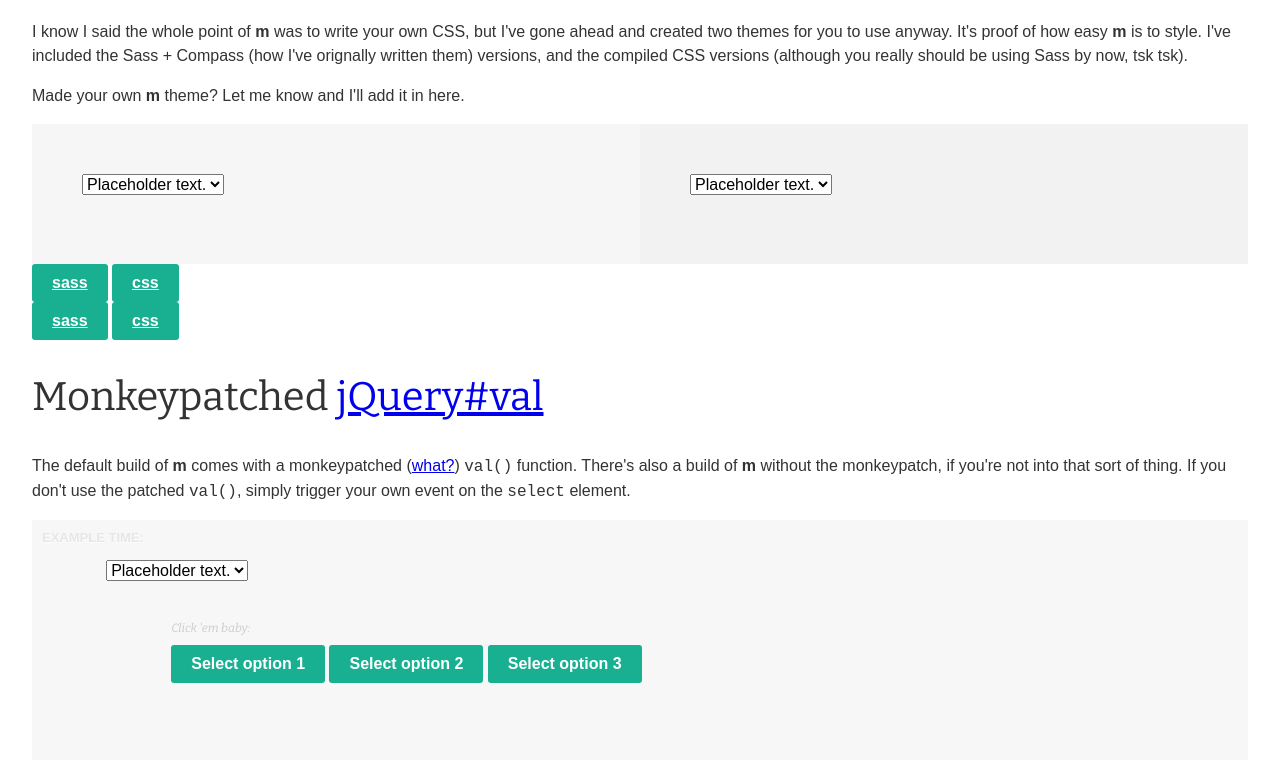
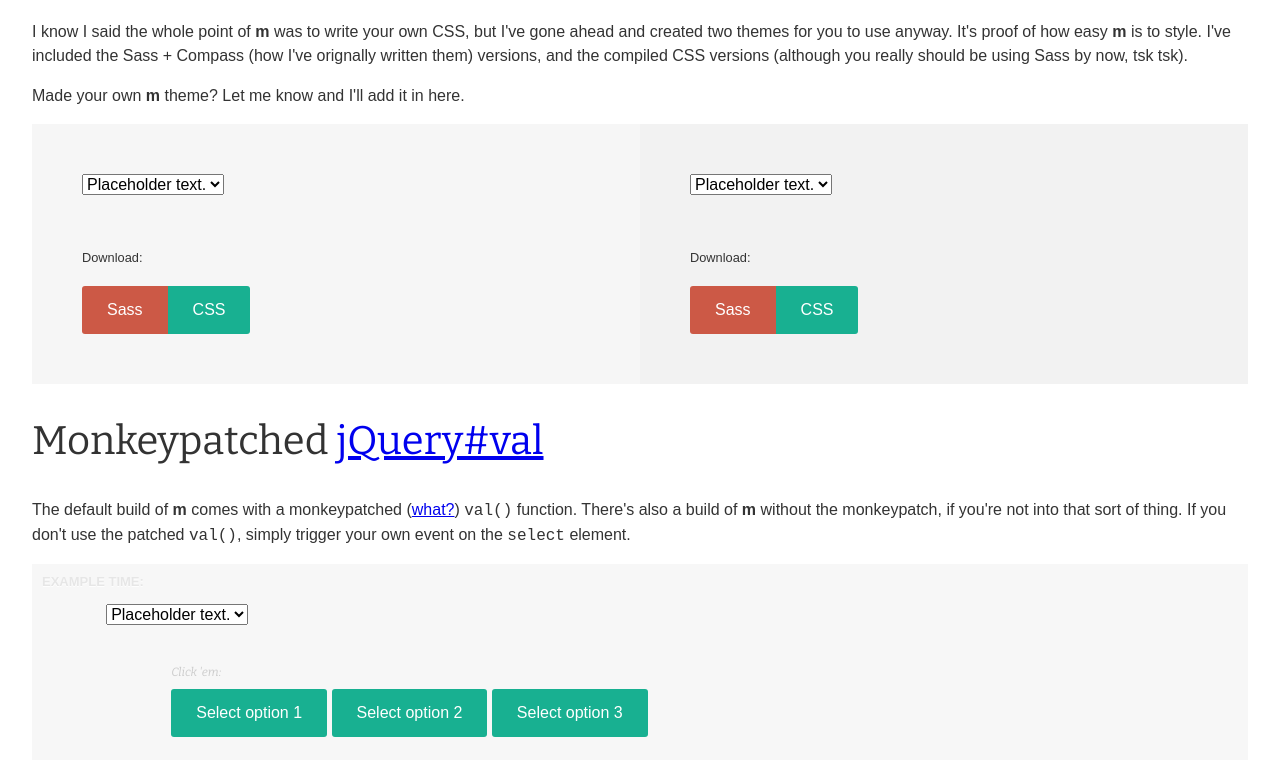
Before and after one commit to brianmcallister/m, a plain HTML site: page demo/index.html in a window 1280 px wide. Shown: the part 940-1700 px from the top of the page. Drawn offline with nearby package versions, Linux system fonts and the light colour scheme.

Commit message:
Set up button bar for downloads.

```diff
--- a/demo/assets/sass/_variables.scss
+++ b/demo/assets/sass/_variables.scss
@@ -35,6 +35,7 @@ $primary: #333;
 $secondary: #2a2a2a;
 $accent: darken(white, 20%);
 $green: #18b091;
+$red: #cc5946;
 
 $lightgray: darken(white, 3%);
 $midgray: darken(white, 10%);
--- a/demo/assets/sass/layouts/_demo.scss
+++ b/demo/assets/sass/layouts/_demo.scss
@@ -54,6 +54,8 @@
 }
 
 .example-content {
+  @include pie-clearfix;
+
   position: relative;
 }
 
@@ -95,28 +97,30 @@
 
 ---------------------------------- */
 .themes {
-  .example-content {
-    height: 140px;
+  .button-bar {
+    margin-top: 50px;
+  }
+
+  .m-select-box-wrapper {
+    display: block;
+    max-width: 300px;
+    margin: 0 auto;
   }
 }
 
 .example-light-theme {
   @include box-sizing(border-box);
 
+  float: left;
   width: 50%;
-  height: 100%;
   padding: 50px;
-  position: absolute;
-  top: 0;
-  left: 0;
   background: #f6f6f6;
 }
 
 .example-dark-theme {
   @extend .example-light-theme;
 
-  left: auto;
-  right: 0;
+  float: right;
   background: #f2f2f2;
 }
 
--- a/demo/assets/sass/modules/_buttons.scss
+++ b/demo/assets/sass/modules/_buttons.scss
@@ -10,18 +10,27 @@
   Variable defaults.
 */
 $green: green !default;
+$red: red !default;
+$button-selectors: 'a.button, button';
 
 /*
   Mixon.
 */
 @mixin buttons() {
-  button,
-  a.button {
+  #{$button-selectors} {
     @include default-button-layout;
+
+    &.red {
+      @include set-button-color($red);
+    }
   }
 
   button {
     @include reset-button;
+  }
+
+  .button-bar {
+    @include button-bar-layout;
   }
 }
 
@@ -61,14 +70,14 @@ $green: green !default;
   @include transition(background-color .1s ease-out);
   @include set-button-color($green);
 
-  padding: 10px 20px;
+  padding: 15px 25px;
   color: white;
-  font-weight: 700;
+  text-decoration: none;
   background-color: $green;
 
   &:active {
-    padding-top: 11px;
-    padding-bottom: 9px;
+    padding-top: 16px;
+    padding-bottom: 14px;
   }
 }
 
@@ -79,3 +88,25 @@ $green: green !default;
   border: 0;
   outline: 0;
 }
+
+/*
+  Button bar layout mixin.
+*/
+@mixin button-bar-layout() {
+  @include pie-clearfix;
+
+  #{$button-selectors} {
+    float: left;
+
+    &:first-child,
+    &:first-of-type {
+      @include border-top-right-radius(0);
+      @include border-bottom-right-radius(0);
+    }
+
+    &:last-child {
+      @include border-top-left-radius(0);
+      @include border-bottom-left-radius(0);
+    }
+  }
+}
--- a/demo/index.html
+++ b/demo/index.html
@@ -81,6 +81,12 @@ $('select').m();
               <option value="2">Option 2</option>
               <option value="3">Option 3</option>
             </select>
+
+            <div class="light-version button-bar">
+              <p><small>Download:</small></p>
+              <a href="#" class="button red">Sass</a>
+              <a href="#" class="button">CSS</a>
+            </div>
           </div>
 
           <div class="example-dark-theme">
@@ -90,18 +96,12 @@ $('select').m();
               <option value="2">Option 2</option>
               <option value="3">Option 3</option>
             </select>
-          </div>
-        </div>
 
-        <div class="download-css">
-          <div class="light-version button-bar">
-            <a href="#" class="button">sass</a>
-            <a href="#" class="button">css</a>
-          </div>
-
-          <div class="dark-version button-bar">
-            <a href="#" class="button">sass</a>
-            <a href="#" class="button">css</a>
+            <div class="dark-version button-bar">
+              <p><small>Download:</small></p>
+              <a href="#" class="button red">Sass</a>
+              <a href="#" class="button">CSS</a>
+            </div>
           </div>
         </div>
       </article>
@@ -122,7 +122,7 @@ $('select').m();
             </select>
 
             <div class="monkeypatch-example-buttons">
-              <em>Click 'em baby:</em>
+              <em>Click 'em:</em>
               <button class="button1">Select option 1</button>
               <button class="button2">Select option 2</button>
               <button class="button3">Select option 3</button>
```
Also changed, not shown: demo/assets/css/style.css.
